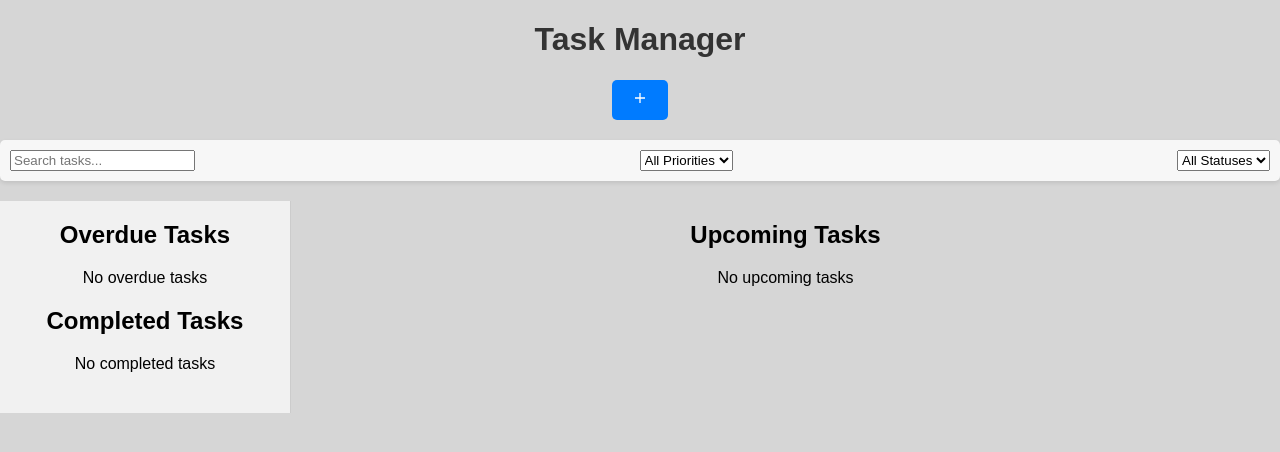
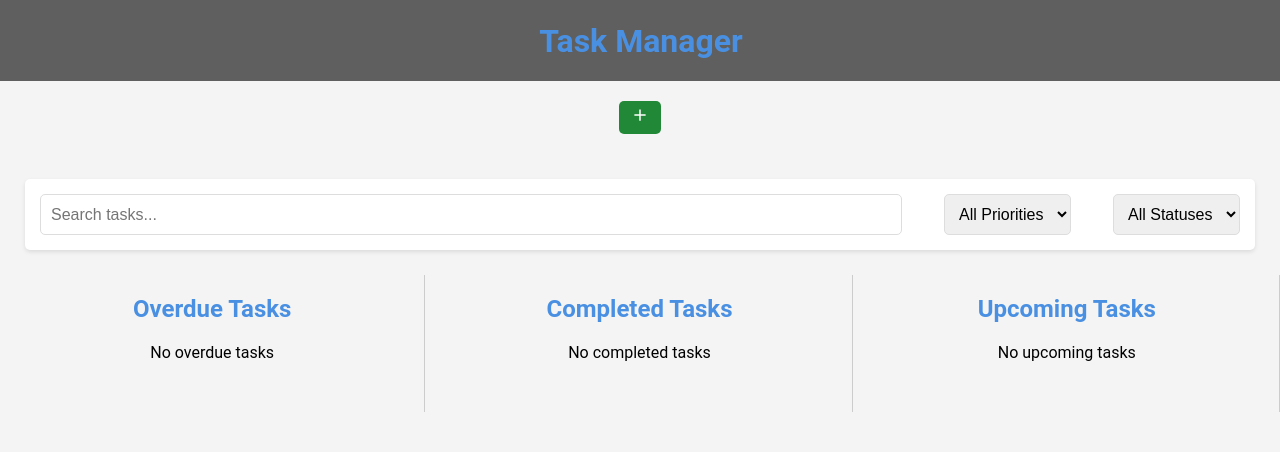
Before and after one commit to Pradeep880/Task-Manager, a React (Create React App) app in the folder manager/: page / in a window 1280 px wide. Shown: the top 452 px of the page. Built offline with nearby package versions, Linux system fonts and the light colour scheme; the HTML template or start-up script is replaced by a standard one.

Commit message:
Styling added

```diff
--- a/manager/src/App.css
+++ b/manager/src/App.css
@@ -1,18 +1,22 @@
 .App {
   text-align: center;
-  font-family: Arial, sans-serif;
+  font-family: 'Roboto', sans-serif;
+  background-color: #F4F4F4;
+  /* padding: 20px; */
+  min-height: 100vh;
 }
 
 h1 {
-  color: #333;
+  color: #4A90E2;
+  margin-bottom: 20px;
 }
 
 .toggle-button {
-  background-color: #007BFF;
+  background-color: #218838;
     color: white;
     border: none;
-  padding: 10px 20px;
-  font-size: 16px;
+    padding: 5px 12px;
+    font-size: 18px;
     cursor: pointer;
     margin-bottom: 20px;
     border-radius: 5px;
@@ -20,5 +24,19 @@ h1 {
 }
 
 .toggle-button:hover {
-  background-color: #0056b3;
+  background-color: #357ABD;
 }
+
+body.dark-mode {
+  background-color: #121212;
+  color: #ffffff;
+}
+
+body.dark-mode .task {
+  background-color: #1e1e1e;
+  border: 1px solid #333;
+}
+
+body.dark-mode .toggle-button {
+  background-color: #bb86fc;
+}
--- a/manager/src/App.js
+++ b/manager/src/App.js
@@ -2,6 +2,7 @@ import React, { useState, useEffect, useRef } from 'react';
 import Dashboard from './component/Dashboard';
 import TaskForm from './component/TaskForm';
 import SearchFilter from './component/SearchFilter';
+import Header  from './component/Header';
 import { IoMdAdd } from "react-icons/io";
 import { FaMinus } from "react-icons/fa";
 import './App.css';
@@ -81,12 +82,12 @@ const App = () => {
 
   return (
     <div className="App">
-      <h1>Task Manager</h1>
+      <Header></Header>
       <button
         onClick={() => setTaskFormVisible(!isTaskFormVisible)}
         className="toggle-button"
       >
-        {isTaskFormVisible ?<FaMinus />: <IoMdAdd />}
+        {isTaskFormVisible ? <FaMinus /> : <IoMdAdd />}
       </button>
       {isTaskFormVisible && (
         <TaskForm
--- a/manager/src/component/Dashboard.js
+++ b/manager/src/component/Dashboard.js
@@ -1,31 +1,53 @@
 import React from 'react';
 import './component.css';
+import { CiEdit } from "react-icons/ci";
+import { MdDeleteOutline } from "react-icons/md";
 
 const Dashboard = ({ tasks, editTask, deleteTask, markTaskCompleted, changePriority }) => {
   const overdueTasks = tasks.filter(task => new Date(task.dueDate) < new Date() && !task.completed);
   const upcomingTasks = tasks.filter(task => new Date(task.dueDate) >= new Date() && !task.completed);
   const completedTasks = tasks.filter(task => task.completed);
 
+  const handleEdit = (task) => {
+    editTask(task);
+  };
+
+  const handleDelete = (task) => {
+    deleteTask(task.id);
+  };
+
+  const handleToggleComplete = (task) => {
+    markTaskCompleted(task.id);
+  };
+
+  const handleChangePriority = (taskId, value) => {
+    changePriority(taskId, value);
+  };
+
   return (
     <div className="dashboard-container">
-      <div className="sidebar">
+      <div className="overdue">
         <div className="task-section">
           <h2>Overdue Tasks</h2>
           {overdueTasks.length > 0 ? (
             overdueTasks.map(task => (
-              <div key={task.id} className={`task ${task.priority}`}>
+              <div key={task.id} className={`task ${task.priority.toLowerCase()}`}>
                 <h3>{task.title}</h3>
                 <p>{task.description}</p>
                 <p>Due: {task.dueDate}</p>
-                <button onClick={() => markTaskCompleted(task.id)}>
+                <button onClick={() => handleToggleComplete(task)}>
                   {task.completed ? 'Unmark' : 'Complete'}
                 </button>
-                <button onClick={() => editTask(task)} className="button-edit">Edit</button>
-                <button onClick={() => deleteTask(task.id)} className="button-delete">Delete</button>
-                <select onChange={(e) => changePriority(task.id, e.target.value)} value={task.priority}>
-                  <option value="high">High</option>
-                  <option value="medium">Medium</option>
-                  <option value="low">Low</option>
+                <button onClick={() => handleEdit(task)} className="button-edit">
+                  <CiEdit /> Edit
+                </button>
+                <button onClick={() => handleDelete(task)} className="button-delete">
+                  <MdDeleteOutline /> Delete
+                </button>
+                <select onChange={(e) => handleChangePriority(task.id, e.target.value)} value={task.priority}>
+                  <option value="High">High</option>
+                  <option value="Medium">Medium</option>
+                  <option value="Low">Low</option>
                 </select>
               </div>
             ))
@@ -33,23 +55,30 @@ const Dashboard = ({ tasks, editTask, deleteTask, markTaskCompleted, changePrior
             <p>No overdue tasks</p>
           )}
         </div>
+        </div>
+        <div className='completed'>
         <div className="task-section">
           <h2>Completed Tasks</h2>
           {completedTasks.length > 0 ? (
             completedTasks.map(task => (
-              <div key={task.id} className={`task ${task.priority}`}>
+              <div key={task.id} className={`task ${task.priority.toLowerCase()}`}>
                 <h3>{task.title}</h3>
                 <p>{task.description}</p>
                 <p>Due: {task.dueDate}</p>
-                <button onClick={() => markTaskCompleted(task.id)}>
+                <button onClick={() => handleToggleComplete(task)}>
                   {task.completed ? 'Unmark' : 'Complete'}
+
                 </button>
-                <button onClick={() => editTask(task)} className="button-edit">Edit</button>
-                <button onClick={() => deleteTask(task.id)} className="button-delete">Delete</button>
-                <select onChange={(e) => changePriority(task.id, e.target.value)} value={task.priority}>
-                  <option value="high">High</option>
-                  <option value="medium">Medium</option>
-                  <option value="low">Low</option>
+                <button onClick={() => handleEdit(task)} className="button-edit">
+                  <CiEdit /> Edit
+                </button>
+                <button onClick={() => handleDelete(task)} className="button-delete">
+                  <MdDeleteOutline /> Delete
+                </button>
+                <select onChange={(e) => handleChangePriority(task.id, e.target.value)} value={task.priority}>
+                  <option value="High">High</option>
+                  <option value="Medium">Medium</option>
+                  <option value="Low">Low</option>
                 </select>
               </div>
             ))
@@ -57,25 +86,30 @@ const Dashboard = ({ tasks, editTask, deleteTask, markTaskCompleted, changePrior
             <p>No completed tasks</p>
           )}
         </div>
+
       </div>
       <div className="main-content">
         <div className="task-section">
           <h2>Upcoming Tasks</h2>
           {upcomingTasks.length > 0 ? (
             upcomingTasks.map(task => (
-              <div key={task.id} className={`task ${task.priority}`}>
+              <div key={task.id} className={`task ${task.priority.toLowerCase()}`}>
                 <h3>{task.title}</h3>
                 <p>{task.description}</p>
                 <p>Due: {task.dueDate}</p>
-                <button onClick={() => markTaskCompleted(task.id)}>
+                <button onClick={() => handleToggleComplete(task)}>
                   {task.completed ? 'Unmark' : 'Complete'}
                 </button>
-                <button onClick={() => editTask(task)} className="button-edit">Edit</button>
-                <button onClick={() => deleteTask(task.id)} className="button-delete">Delete</button>
-                <select onChange={(e) => changePriority(task.id, e.target.value)} value={task.priority}>
-                  <option value="high">High</option>
-                  <option value="medium">Medium</option>
-                  <option value="low">Low</option>
+                <button onClick={() => handleEdit(task)} className="button-edit">
+                  <CiEdit /> Edit
+                </button>
+                <button onClick={() => handleDelete(task)} className="button-delete">
+                  <MdDeleteOutline /> Delete
+                </button>
+                <select onChange={(e) => handleChangePriority(task.id, e.target.value)} value={task.priority}>
+                  <option value="High">High</option>
+                  <option value="Medium">Medium</option>
+                  <option value="Low">Low</option>
                 </select>
               </div>
             ))
--- /dev/null
+++ b/manager/src/component/Header.js
@@ -0,0 +1,11 @@
+import React from 'react';
+
+const Header = () => {
+  return (
+    <header className="header">
+      <h1>Task Manager</h1>
+    </header>
+  );
+};
+
+export default Header;
--- a/manager/src/component/Task.js
+++ b/manager/src/component/Task.js
@@ -3,6 +3,7 @@ import './component.css';
 import { CiEdit } from "react-icons/ci";
 import { MdDeleteOutline } from "react-icons/md";
 const Task = ({ task, editTask, deleteTask, markTaskCompleted, changePriority }) => {
+  console.log("after Edit task:"+task);
   const handleEdit = () => {
     editTask(task);
   };
@@ -31,8 +32,8 @@ const Task = ({ task, editTask, deleteTask, markTaskCompleted, changePriority })
           <option value="Low">Low</option>
         </select>
       </p>
-      <button className="edit" onClick={handleEdit}><CiEdit /> Edit</button>
-      <button className="delete" onClick={handleDelete}><MdDeleteOutline /> Delete</button>
+      <button className="button-edit" onClick={handleEdit}><CiEdit/> Edit</button>
+      <button className="button-delete" onClick={handleDelete}><MdDeleteOutline/> Delete</button>
       <button className="complete" onClick={handleToggleComplete}>
         {task.completed ? 'Mark Incomplete' : 'Mark Complete'}
       </button>
--- a/manager/src/component/component.css
+++ b/manager/src/component/component.css
@@ -1,54 +1,41 @@
+/* Header component */
+.header {
+  background-color: #5e5f5e;
+  padding: 1px;
+  text-align: center;
+  color: white;
+  margin-bottom: 20px;
+  width: 100%;
+}
 
-/* TaskForm component styling */
+/* .header h1 {
 
-.task-form {
-    background-color: #f9f9f9;
-    padding: 20px;
-    border-radius: 5px;
-    margin-bottom: 20px;
-    box-shadow: 0 2px 4px rgba(0, 0, 0, 0.1);
-  }
+  font-size: 2rem;
+} */
 
-  .task-form input,
-  .task-form textarea,
-  .task-form select {
-    display: block;
-    width: 96%;
-    padding: 10px;
-    margin-bottom: 10px;
-    border: 1px solid #ddd;
-    border-radius: 5px;
-    font-size: 18px;
-  }
-
-  .task-form button {
-    padding: 10px 20px;
-    border: none;
-    border-radius: 5px;
-    background-color: #007bff;
-    color: white;
-    cursor: pointer;
-  }
-
-  .task-form button:hover {
-    background-color: #0056b3;
-  }
 /* Dashboard component styling */
 
 .dashboard-container {
   display: flex;
+  gap: 2px;
 }
 
-.sidebar {
-  flex: 0 0 250px;
+.overdue {
+  flex: 33%;
   padding: 20px;
-  background-color: #f1f1f1;
+  /* background-color: #f1f1f1; */
   border-right: 1px solid #ccc;
 }
-
+.completed {
+  flex: 33%;
+  padding: 20px;
+  /* background-color: #f1f1f1; */
+  border-right: 1px solid #ccc;
+}
 .main-content {
-  flex: 1;
+  flex: 33%;
   padding: 20px;
+  border-right: 1px solid #ccc;
 }
 
 .task-section {
@@ -146,22 +133,6 @@
     border-radius: 5px;
     cursor: pointer;
   }
-
-  .task button.edit {
-    background-color: #ffc107;
-    color: white;
-  }
-
-  .task button.delete {
-    background-color: #dc3545;
-    color: white;
-  }
-
-  .task button.complete {
-    background-color: #28a745;
-    color: white;
-  }
-
   .task button:hover {
     opacity: 0.9;
   }
@@ -183,3 +154,141 @@
   border-radius: 5px;
   box-shadow: 0 2px 4px rgba(0, 0, 0, 0.1);
 }
+
+/* TaskForm component styling */
+.task-form {
+  background-color: #9f9e9e;
+  padding: 20px;
+  border-radius: 8px;
+  margin: auto;
+  width: 50%;
+  text-align: center;
+  box-shadow: 0 4px 8px rgba(0, 0, 0, 0.1);
+}
+
+.task-form input,
+.task-form textarea,
+.task-form select {
+  /* display: block; */
+  width: 96%;
+  padding: 12px;
+  margin-bottom: 15px;
+  border: 1px solid #ddd;
+  border-radius: 5px;
+  font-size: 16px;
+}
+.task-form select{
+  width: 99%;
+}
+.task-form button {
+  padding: 12px 20px;
+  border: none;
+  border-radius: 5px;
+  background-color: #091155;
+  color: white;
+  cursor: pointer;
+  font-size: 16px;
+}
+
+.task-form button:hover {
+  background-color: #624dbd;
+}
+
+/* Dashboard component styling */
+.dashboard-container {
+  display: flex;
+  margin-top: 20px;
+}
+.task-section {
+  margin-bottom: 30px;
+}
+
+.task-section h2 {
+  color: #4A90E2;
+  margin-top: 0;
+}
+
+.task {
+  padding: 15px;
+  border: 1px solid #ccc;
+  border-radius: 5px;
+  margin-bottom: 15px;
+  background-color: #f9f9f9;
+  transition: box-shadow 0.3s;
+}
+
+.task:hover {
+  box-shadow: 0 4px 8px rgba(0, 0, 0, 0.1);
+}
+
+.task.high {
+  border-left: 5px solid #E74C3C; /* Red */
+}
+
+.task.medium {
+  border-left: 5px solid #F39C12; /* Orange */
+}
+
+.task.low {
+  border-left: 5px solid #2ECC71; /* Green */
+}
+
+.task.completed {
+  text-decoration: line-through;
+  color: #888;
+}
+
+.button-edit,
+.button-delete {
+  padding: 5px 10px;
+  border: none;
+  border-radius: 3px;
+  cursor: pointer;
+  transition: background-color 0.3s;
+}
+
+.button-edit {
+  background-color: #3498DB; /* Blue */
+  color: white;
+}
+
+.button-edit:hover {
+  background-color: #2980B9;
+}
+
+.button-delete {
+  background-color: #E74C3C; /* Red */
+  color: white;
+}
+
+.button-delete:hover {
+  background-color: #C0392B;
+}
+
+/* SearchFilter component styling */
+.search-filter {
+  display: flex;
+ justify-content: space-between;
+  margin-bottom: 20px;
+  background-color: #ffffff;
+  padding: 15px;
+  border-radius: 5px;
+  box-shadow: 0 2px 4px rgba(0, 0, 0, 0.1);
+  margin: 25px;
+}
+
+.search-filter input {
+  width: 70%;
+  padding: 10px;
+  border: 1px solid #ddd;
+  border-radius: 5px;
+  font-size: 16px;
+}
+
+.search-filter select {
+  padding: 10px;
+  border: 1px solid #ddd;
+  border-radius: 5px;
+  font-size: 16px;
+  margin-left: 10px;
+}
```
Lines whose indentation alone changed are shown as unchanged.
